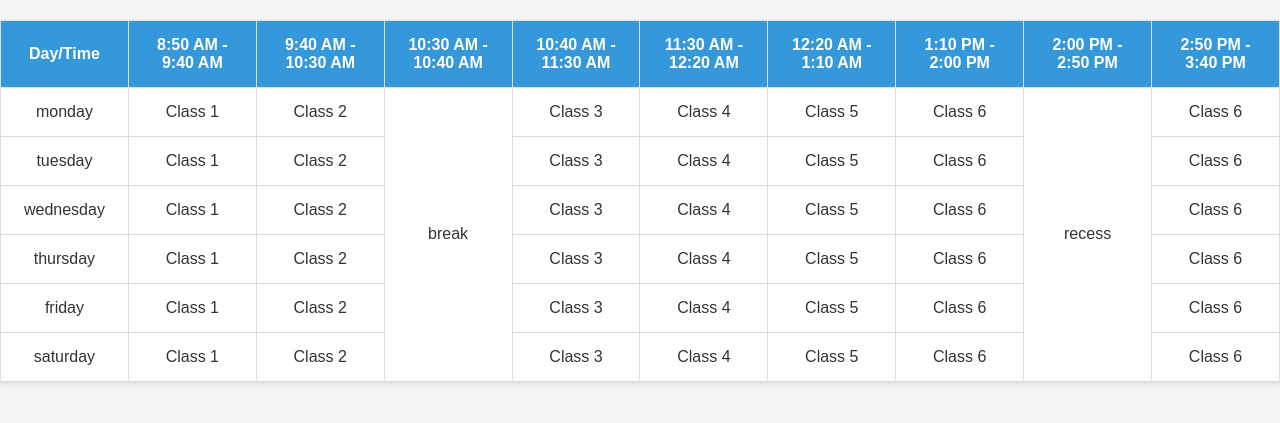
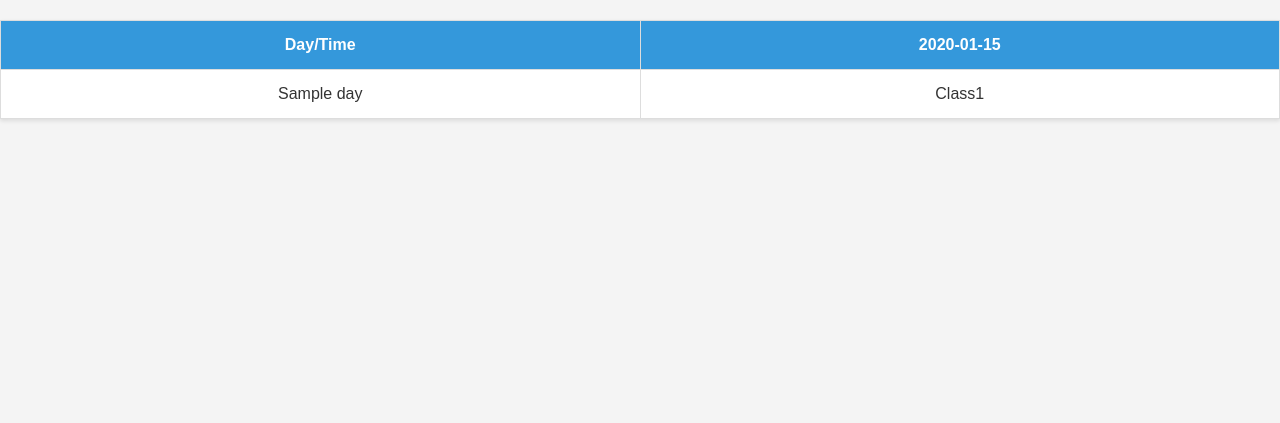
Before and after one commit to VibhorSingh-Bisht/TimeTable_generator, a Django app: template TimeTable/Home/templates/time_table.html in a window 1280 px wide. Shown: the part 235-658 px from the top of the page. Run offline with Django 3.2, Linux system fonts and the light colour scheme; the template is opened without the code that fills it: most values are stand-ins (such as "Sample title", 1, 10 or a date in 2020).

Commit message:
first commit

```diff
--- a/TimeTable/Home/models.py
+++ b/TimeTable/Home/models.py
@@ -35,7 +35,7 @@ class timing_data(models.Model):
 class infrastructure_data(models.Model):
     user = models.ForeignKey(User, on_delete=models.CASCADE)
     infra_name = models.CharField(max_length=25)
-    infra = models.CharField(max_length=25)
+    infra = models.CharField(max_length=150)
     infra_value = models.CharField(max_length=25)
 
 class WorkingDays_data(models.Model):
--- a/TimeTable/Home/templates/Add Timing.html
+++ b/TimeTable/Home/templates/Add Timing.html
@@ -117,7 +117,7 @@
                     <div class="fields">
                         <div class="input-field">
                             <label> Enter Timing</label>
-                            <input type="number" placeholder="Enter your Timing" required name="timing">
+                            <input type="text" placeholder="Enter your Timing" required name="timing">
                         </div>
 
                         <div class="input-field">
--- a/TimeTable/Home/templates/time_table.html
+++ b/TimeTable/Home/templates/time_table.html
@@ -30,88 +30,25 @@
   <table id="myTable" border="1">
       <tr>
           <th>Day/Time</th>
-          <th>8:50 AM - 9:40 AM</th>
-          <th>9:40 AM - 10:30 AM</th>
-          <th>10:30 AM - 10:40 AM</th>
-          <th>10:40 AM - 11:30 AM</th>
-          <th>11:30 AM - 12:20 AM</th>
-          <th>12:20 AM - 1:10 AM</th>
-          <th>1:10 PM - 2:00 PM</th>
-          <th>2:00 PM - 2:50 PM</th>
-          <th>2:50 PM - 3:40 PM</th>
+          {% for time in list %}
+          <th> {{time}} </th>
+          {% endfor %}
       </tr>
-      <!-- Add more rows for each day and fill in the class timings -->
+
+      {% for day in days %}
       <tr>
-          <td>monday</td>
-          <td onclick="openModule('monday', '8:00 AM - 9:00 AM')">Class 1</td>
-          <td onclick="openModule('monday', '9:00 AM - 10:00 AM')">Class 2</td>
-          <td rowspan="6" bgcolor="" height="5" >break</td>
-          <td onclick="openModule('monday', '10:00 AM - 11:00 AM')">Class 3</td>
-          <td onclick="openModule('monday', '11:00 AM - 12:00 PM')">Class 4</td>
-          <td onclick="openModule('monday', '12:00 PM - 1:00 PM')">Class 5</td>
-          <td onclick="openModule('monday', '1:00 PM - 2:00 PM')">Class 6</td>
-          <td rowspan="6" bgcolor="" height="5" >recess</td>
-          <td onclick="openModule('tuesday', '1:00 PM - 2:00 PM')">Class 6</td>
-
-
+          <td>{{ day }}</td>
+          {% for period in period_range %}
+              {% if period == 2 %}
+                  <td bgcolor="lightgray">Break</td>
+              {% elif period == 6 %}
+                  <td bgcolor="lightblue">Recess</td>
+              {% else %}
+                  <td> Class{{forloop.counter}} </td>
+              {% endif %}
+          {% endfor %}
       </tr>
-      <tr>
-          <td>tuesday</td>
-          <td onclick="openModule('tuesday', '8:00 AM - 9:00 AM')">Class 1</td>
-          <td onclick="openModule('tuesday', '9:00 AM - 10:00 AM')">Class 2</td>
-          <td onclick="openModule('tuesday', '10:00 AM - 11:00 AM')">Class 3</td>
-          <td onclick="openModule('tuesday', '11:00 AM - 12:00 PM')">Class 4</td>
-          <td onclick="openModule('tuesday', '12:00 PM - 1:00 PM')">Class 5</td>
-          <td onclick="openModule('tuesday', '1:00 PM - 2:00 PM')">Class 6</td>
-
-          <td onclick="openModule('tuesday', '1:00 PM - 2:00 PM')">Class 6</td>
-
-
-      </tr>
-      <tr>
-          <td>wednesday</td>
-          <td onclick="openModule('wednesday', '8:00 AM - 9:00 AM')">Class 1</td>
-          <td onclick="openModule('wednesday', '9:00 AM - 10:00 AM')">Class 2</td>
-          <td onclick="openModule('wednesday', '10:00 AM - 11:00 AM')">Class 3</td>
-          <td onclick="openModule('wednesday', '11:00 AM - 12:00 PM')">Class 4</td>
-          <td onclick="openModule('wednesday', '12:00 PM - 1:00 PM')">Class 5</td>
-          <td onclick="openModule('wednesday', '1:00 PM - 2:00 PM')">Class 6</td>
-          <td onclick="openModule('tuesday', '1:00 PM - 2:00 PM')">Class 6</td>
-
-      </tr>
-      <tr>
-          <td>thursday</td>
-          <td onclick="openModule('thursday', '8:00 AM - 9:00 AM')">Class 1</td>
-          <td onclick="openModule('thursday', '9:00 AM - 10:00 AM')">Class 2</td>
-          <td onclick="openModule('thursday', '10:00 AM - 11:00 AM')">Class 3</td>
-          <td onclick="openModule('thursday', '11:00 AM - 12:00 PM')">Class 4</td>
-          <td onclick="openModule('thursday', '12:00 PM - 1:00 PM')">Class 5</td>
-          <td onclick="openModule('thursday', '1:00 PM - 2:00 PM')">Class 6</td>
-          <td onclick="openModule('tuesday', '1:00 PM - 2:00 PM')">Class 6</td>
-
-      </tr>
-      <tr>
-          <td>friday</td>
-          <td onclick="openModule('friday', '8:00 AM - 9:00 AM')">Class 1</td>
-          <td onclick="openModule('friday', '9:00 AM - 10:00 AM')">Class 2</td>
-          <td onclick="openModule('friday', '10:00 AM - 11:00 AM')">Class 3</td>
-          <td onclick="openModule('friday', '11:00 AM - 12:00 PM')">Class 4</td>
-          <td onclick="openModule('friday', '12:00 PM - 1:00 PM')">Class 5</td>
-          <td onclick="openModule('friday', '1:00 PM - 2:00 PM')">Class 6</td>
-          <td onclick="openModule('tuesday', '1:00 PM - 2:00 PM')">Class 6</td>
-
-      </tr>
-      <tr>
-          <td>saturday</td>
-          <td onclick="openModule('saturday', '8:00 AM - 9:00 AM')">Class 1</td>
-          <td onclick="openModule('saturday', '9:00 AM - 10:00 AM')">Class 2</td>
-          <td onclick="openModule('saturday', '10:00 AM - 11:00 AM')">Class 3</td>
-          <td onclick="openModule('saturday', '11:00 AM - 12:00 PM')">Class 4</td>
-          <td onclick="openModule('saturday', '12:00 PM - 1:00 PM')">Class 5</td>
-          <td onclick="openModule('saturday', '1:00 PM - 2:00 PM')">Class 6</td>
-          <td onclick="openModule('tuesday', '1:00 PM - 2:00 PM')">Class 6</td>
-
-      </tr>
+      {% endfor %}
 
 
       <table id="myTable">
```
Also changed, not shown: TimeTable/Home/views.py (+20 -3 lines), TimeTable/back_end_logic.py (+18 -21 lines), TimeTable/time_gen.py (added, +18 -0 lines).
